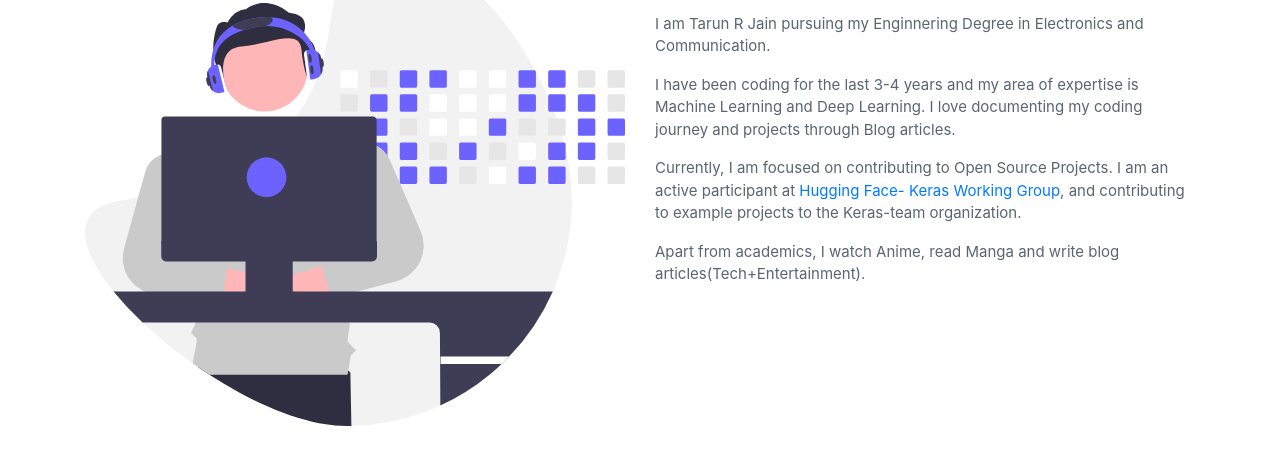
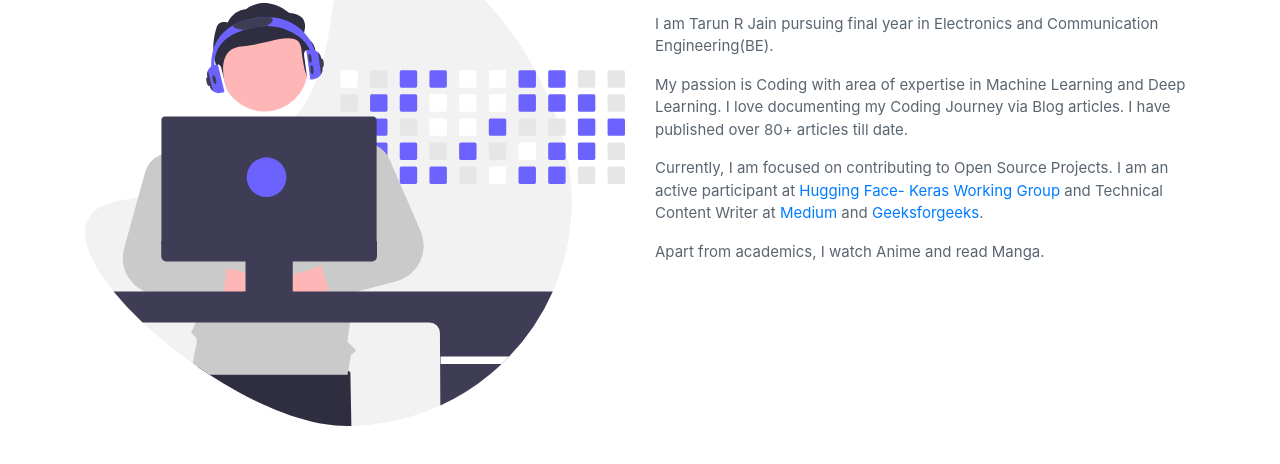
Before and after one commit to lucifertrj/my-portfolio, a website with bundled scripts: page index.html in a window 1280 px wide. Shown: the part 736-1200 px from the top of the page. Built offline with nearby package versions, Linux system fonts and the light colour scheme.

Commit message:
about me corrected

```diff
--- a/index.html
+++ b/index.html
@@ -89,15 +89,15 @@
               <h3 data-aos="fade-up">About Me</h3>
               <p></p>
               <p data-aos="fade-up" data-aos-delay="90">
-                I am Tarun R Jain pursuing my Enginnering Degree in Electronics and Communication.
+                I am Tarun R Jain pursuing final year in Electronics and Communication Engineering(BE).
               </p>
               <p data-aos="fade-up" data-aos-delay="90">
-               I have been coding for the last 3-4 years and my area of expertise is Machine Learning and Deep Learning. I love documenting my coding journey and projects through Blog articles.               </p>
+                My passion is Coding with area of expertise in Machine Learning and Deep Learning. I love documenting my Coding Journey via Blog articles. I have published over 80+ articles till date. </p>
               <p data-aos="fade-up" data-aos-delay="90">
-                Currently, I am focused on contributing to Open Source Projects. I am an active participant at <a href="https://huggingface.co/lucifertrj">Hugging Face- Keras Working Group</a>, and contributing to example projects to the Keras-team organization.
+                Currently, I am focused on contributing to Open Source Projects. I am an active participant at <a href="https://huggingface.co/lucifertrj">Hugging Face- Keras Working Group</a> and Technical Content Writer at <a href="https://medium.com/@jaintarun7">Medium</a> and <a href="https://auth.geeksforgeeks.org/user/jaintarun/articles">Geeksforgeeks</a>.
               </p>
               <p data-aos="fade-up" data-aos-delay="90">
-               Apart from academics, I watch Anime, read Manga and write blog articles(Tech+Entertainment).
+               Apart from academics, I watch Anime and read Manga.
                 </p>
             </div>
           </div>
```
